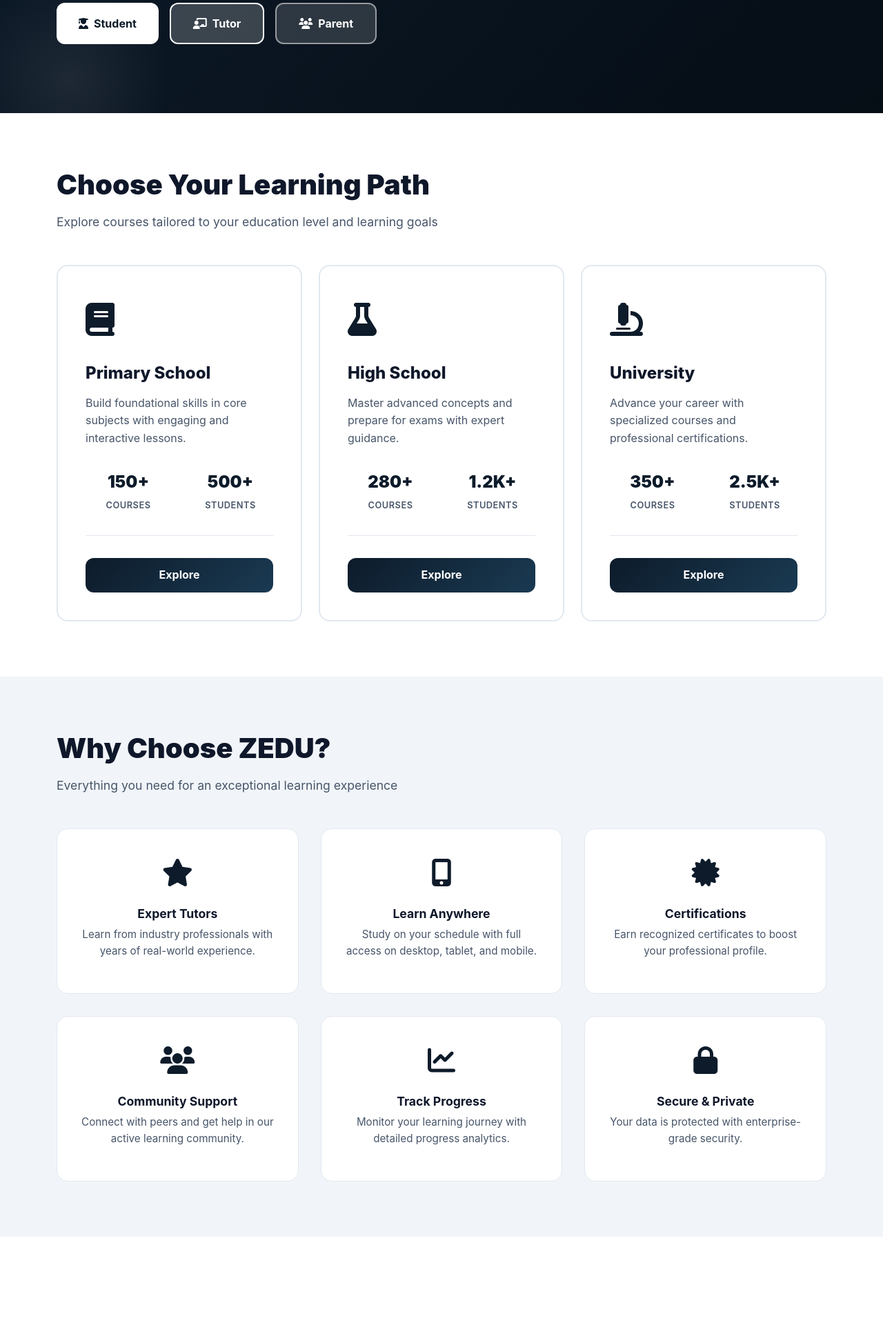
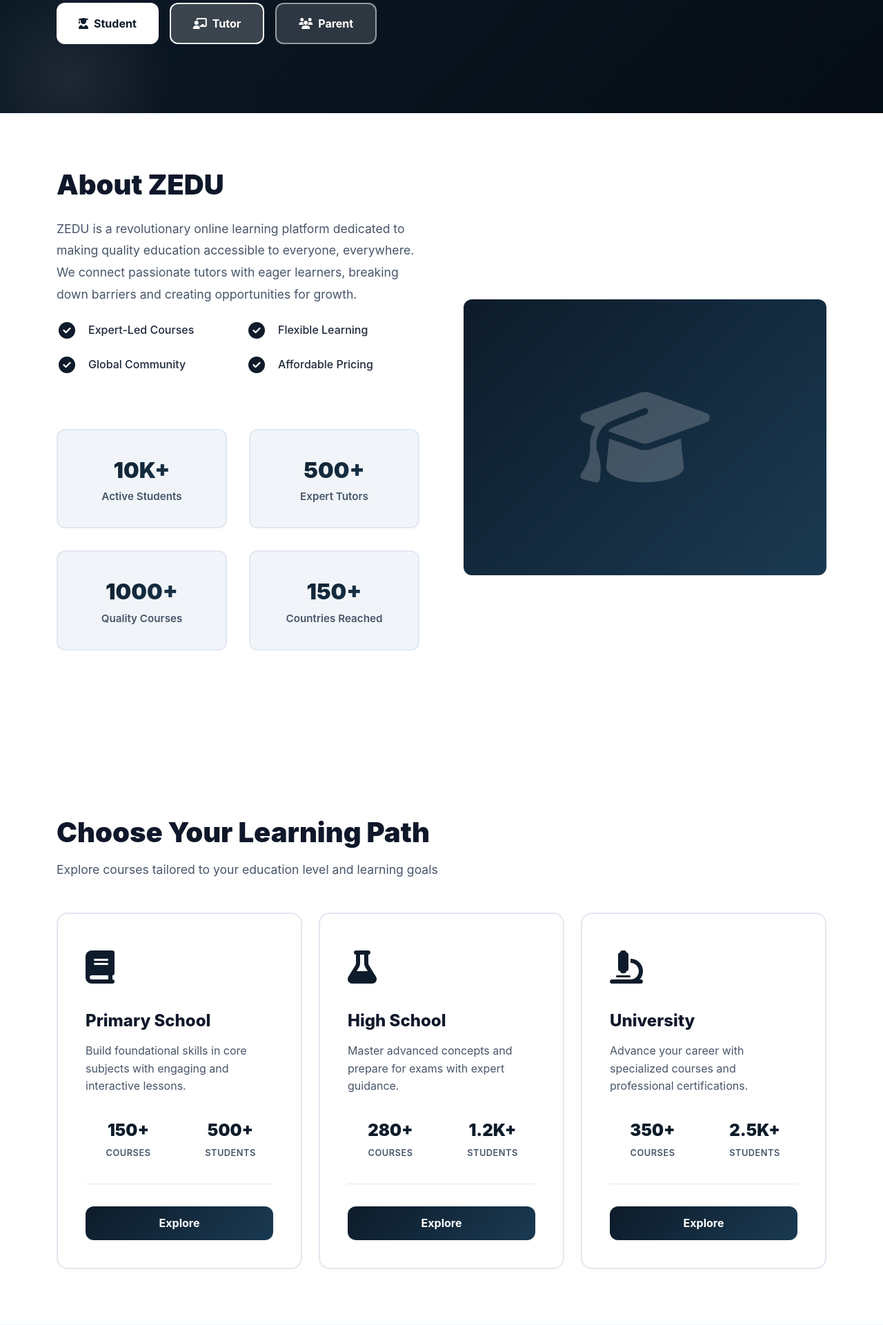
Before and after one commit to TKay25/ZEDU, a Flask app: page / in a window 1280 px wide. Shown: the part 441-2362 px from the top of the page at 69% size. Before the commit the page ends 2234 px from the top, so only its background shows below. Run offline with Flask 3, Linux system fonts and the light colour scheme; some libraries are stand-ins or nearby versions.

Commit message:
Update index_new.html

```diff
--- a/templates/index_new.html
+++ b/templates/index_new.html
@@ -250,6 +250,120 @@
             border-color: white;
             transform: translateY(-3px);
             text-decoration: none;
+        }
+
+        /* About Section */
+        .about-section {
+            padding: 80px 0;
+            background: white;
+        }
+
+        .about-content {
+            display: grid;
+            grid-template-columns: 1fr 1fr;
+            gap: 4rem;
+            align-items: center;
+        }
+
+        .about-text h2 {
+            font-size: 2.5rem;
+            font-weight: 900;
+            color: var(--dark);
+            margin-bottom: 1.5rem;
+            line-height: 1.2;
+        }
+
+        .about-text p {
+            font-size: 1.1rem;
+            color: var(--gray-600);
+            line-height: 1.8;
+            margin-bottom: 1.5rem;
+        }
+
+        .about-stats {
+            display: grid;
+            grid-template-columns: 1fr 1fr;
+            gap: 2rem;
+            margin: 3rem 0;
+            padding: 2rem 0;
+        }
+
+        .about-stat {
+            background: var(--gray-100);
+            padding: 2rem;
+            border-radius: var(--radius-md);
+            text-align: center;
+            border: 2px solid var(--gray-200);
+        }
+
+        .about-stat-value {
+            font-size: 2rem;
+            font-weight: 900;
+            background: linear-gradient(135deg, var(--primary), var(--primary-light));
+            -webkit-background-clip: text;
+            -webkit-text-fill-color: transparent;
+            background-clip: text;
+            display: block;
+        }
+
+        .about-stat-label {
+            font-size: 0.95rem;
+            color: var(--gray-600);
+            margin-top: 0.5rem;
+            font-weight: 600;
+        }
+
+        .about-features {
+            display: grid;
+            grid-template-columns: 1fr 1fr;
+            gap: 1.5rem;
+            list-style: none;
+            padding: 0;
+        }
+
+        .about-features li {
+            display: flex;
+            align-items: center;
+            gap: 1rem;
+            color: var(--gray-800);
+            font-weight: 500;
+        }
+
+        .about-features li i {
+            font-size: 1.5rem;
+            color: var(--primary);
+            width: 30px;
+            text-align: center;
+        }
+
+        .about-image {
+            position: relative;
+            height: 400px;
+            background: linear-gradient(135deg, var(--primary), var(--primary-light));
+            border-radius: var(--radius-md);
+            display: flex;
+            align-items: center;
+            justify-content: center;
+            overflow: hidden;
+        }
+
+        .about-image i {
+            font-size: 150px;
+            color: rgba(255, 255, 255, 0.2);
+        }
+
+        @media (max-width: 768px) {
+            .about-content {
+                grid-template-columns: 1fr;
+            }
+
+            .about-image {
+                height: 300px;
+            }
+
+            .about-text h2 {
+                font-size: 2rem;
+            }
         }
 
         /* Education Levels Section */
@@ -599,6 +713,60 @@
                 </div>
                 <div class="col-lg-6 d-none d-lg-block text-center">
                     <i class="fas fa-book-open" style="font-size: 200px; color: rgba(255,255,255,0.1);"></i>
+                </div>
+            </div>
+        </div>
+    </section>
+
+    <!-- About Section -->
+    <section class="about-section" id="about">
+        <div class="container">
+            <div class="about-content">
+                <div class="about-text">
+                    <h2>About ZEDU</h2>
+                    <p>ZEDU is a revolutionary online learning platform dedicated to making quality education accessible to everyone, everywhere. We connect passionate tutors with eager learners, breaking down barriers and creating opportunities for growth.</p>
+
+                    <ul class="about-features">
+                        <li>
+                            <i class="fas fa-check-circle"></i>
+                            <span>Expert-Led Courses</span>
+                        </li>
+                        <li>
+                            <i class="fas fa-check-circle"></i>
+                            <span>Flexible Learning</span>
+                        </li>
+                        <li>
+                            <i class="fas fa-check-circle"></i>
+                            <span>Global Community</span>
+                        </li>
+                        <li>
+                            <i class="fas fa-check-circle"></i>
+                            <span>Affordable Pricing</span>
+                        </li>
+                    </ul>
+
+                    <div class="about-stats">
+                        <div class="about-stat">
+                            <span class="about-stat-value">10K+</span>
+                            <span class="about-stat-label">Active Students</span>
+                        </div>
+                        <div class="about-stat">
+                            <span class="about-stat-value">500+</span>
+                            <span class="about-stat-label">Expert Tutors</span>
+                        </div>
+                        <div class="about-stat">
+                            <span class="about-stat-value">1000+</span>
+                            <span class="about-stat-label">Quality Courses</span>
+                        </div>
+                        <div class="about-stat">
+                            <span class="about-stat-value">150+</span>
+                            <span class="about-stat-label">Countries Reached</span>
+                        </div>
+                    </div>
+                </div>
+
+                <div class="about-image">
+                    <i class="fas fa-graduation-cap"></i>
                 </div>
             </div>
         </div>
```
